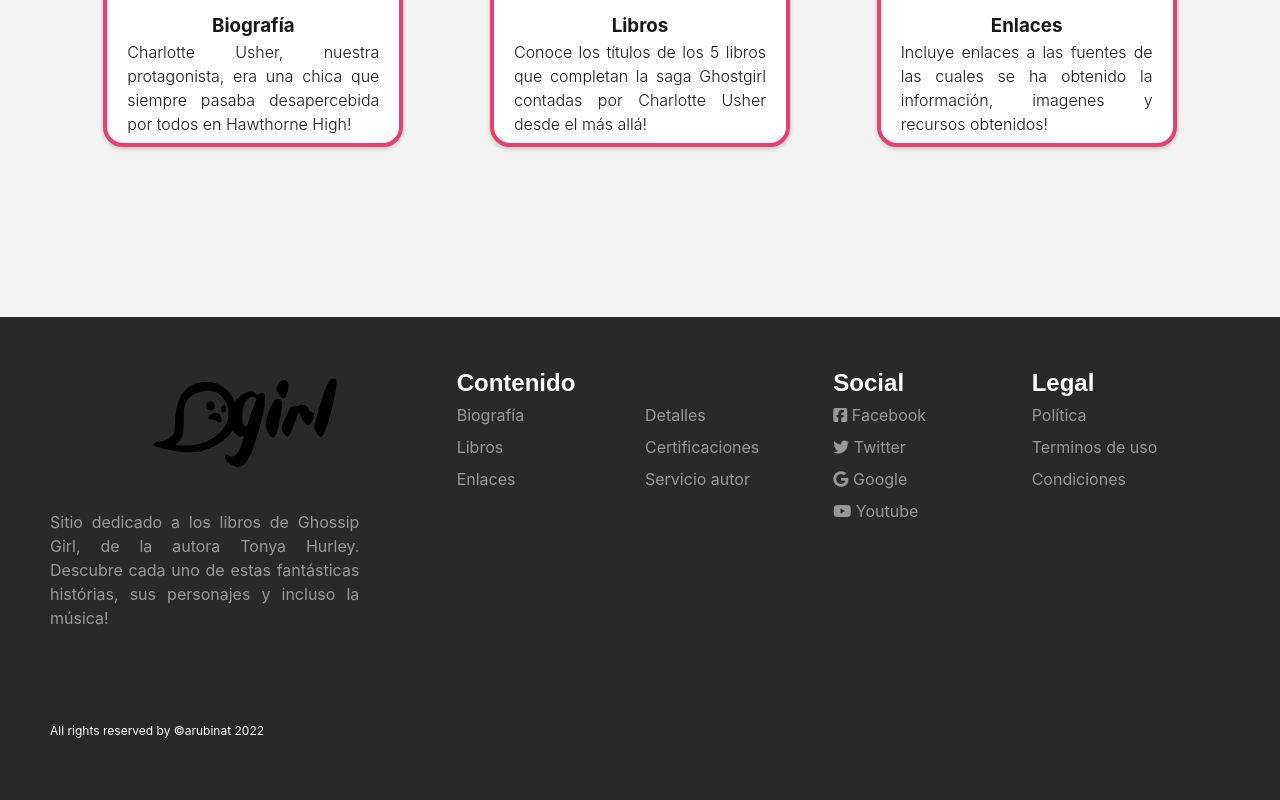
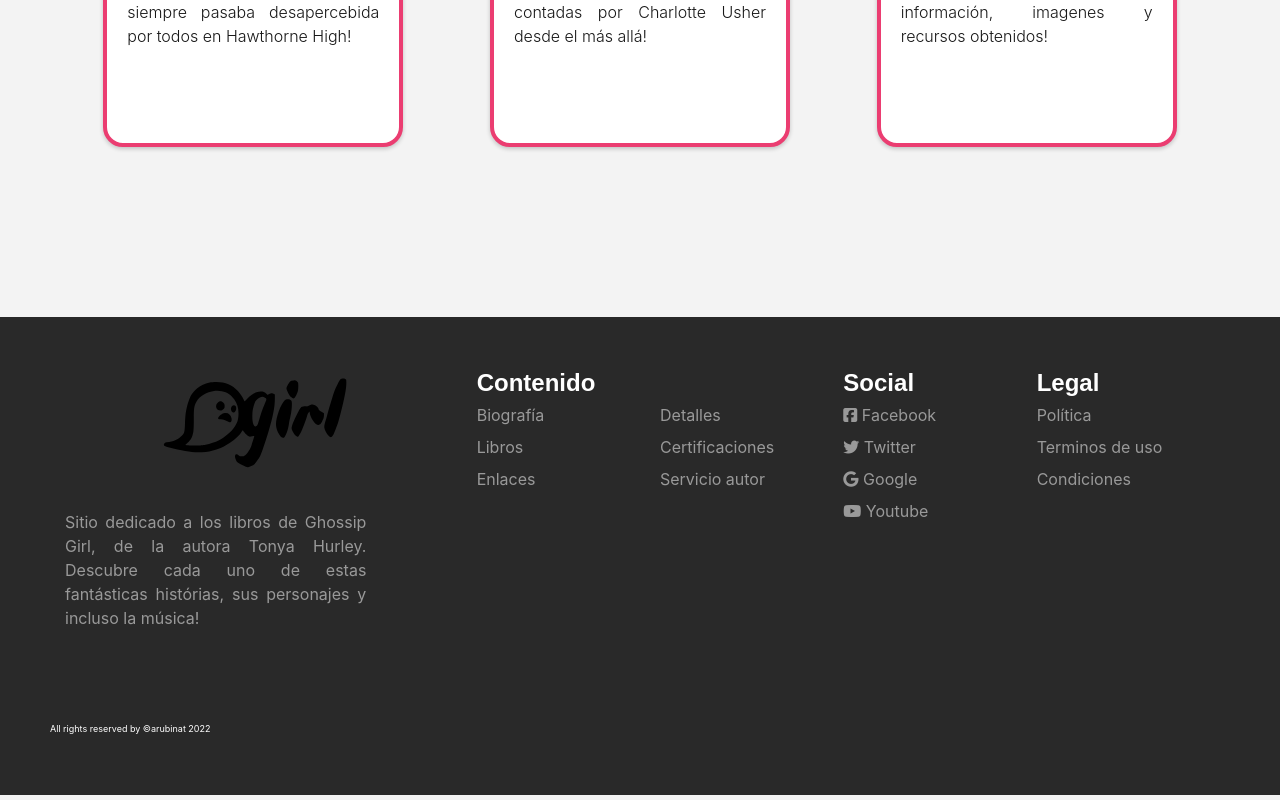
Before and after one commit to arubinat/ghostgirl, a website built with Parcel: page src/index.html in a window 1280 px wide. Shown: the part 3068-3868 px from the top of the page. Built offline with nearby package versions, Linux system fonts and the light colour scheme.

Commit message:
arreglos

```diff
--- a/src/css/styles.css
+++ b/src/css/styles.css
@@ -1,11 +1,3 @@
-@font-face {
-  font-family: 'Alegreya', serif;
-  font-style: normal;
-  font-weight: 400;
-  src: url('https://fonts.googleapis.com/css2?family=Alegreya&display=swap');
-  font-display: swap;
-}
-
 /*VARIABLES*/
 :root {
   --body-color: rgb(243, 243, 243);
@@ -330,7 +322,7 @@ footer .box a {
 .bottom-footer {
   text-align: center;
   padding-top: 50px;
-  font-size: 14px;
+  font-size: 10px;
 }
 
 @media screen and (min-width: 768px) {
@@ -351,7 +343,7 @@ footer .box a {
   }
 
   .bottom-footer {
-    font-size: 12px;
+    font-size: 9px;
   }
 }
 
@@ -503,6 +495,11 @@ section svg {
   transform: translateX(-15px);
   box-shadow: 0 12px 16px rgba(0,0,0,0.2);
 }
+
+#boxes img {
+  height: 35%;
+}
+
 
 
 @media only screen and (max-width : 860px) {
--- a/src/index.html
+++ b/src/index.html
@@ -1,5 +1,5 @@
 <!doctype html>
-<html lang="en">
+<html lang="es">
   <head>
     <script async src="https://use.fontawesome.com/c1cf0f14cb.js"></script>
     <meta charset="utf-8"/>
@@ -108,9 +108,8 @@
   </main>
 
 
-
   <footer class="footer">
-      <div class="left-footer">
+    <div class="left-footer container">
     <h1><a href="index.html"><img class="logo" src="./assets/logo.svg" alt="Logo" loading="lazy" width="155" height="250"></a></h1>
     <p>Sitio dedicado a los libros de Ghossip Girl, de la autora Tonya Hurley. Descubre cada uno de estas fantásticas histórias, sus personajes y incluso la música!</p>
     </div>
```
Also changed, not shown: src/details.html (+1 -1 lines), src/enlaces.html (+2 -2 lines), src/obras.html (+6 -6 lines), src/quienessomos.html (+1 -1 lines), dist/details.html, dist/enlaces.html, dist/index.html, dist/obras.html, dist/quienessomos.html, 2 other files. Lines whose indentation alone changed are shown as unchanged.
